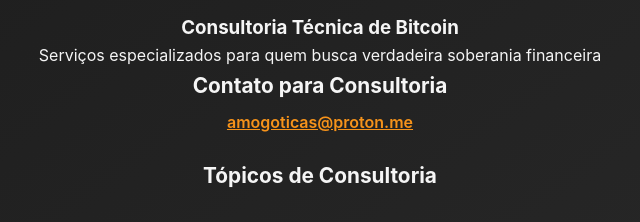
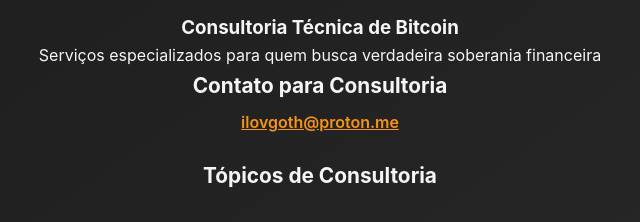
Before and after one commit to moldov1488/moldov, a plain HTML site: page index.html in a window 1280 px wide. Shown: the part 4266-4488 px from the top of the page, 320-960 px from the left. Drawn offline with Linux system fonts and the light colour scheme.

Commit message:
Update index.html

```diff
--- a/index.html
+++ b/index.html
@@ -722,7 +722,7 @@
 
                 <div class="contact-method">
                     <h3>Contato para Consultoria</h3>
-                    <a href="mailto:amogoticas@proton.me" class="contact-email">amogoticas@proton.me</a>
+                    <a href="mailto:amogoticas@proton.me" class="contact-email">ilovgoth@proton.me</a>
                 </div>
 
                 <div class="contact-method">
```
